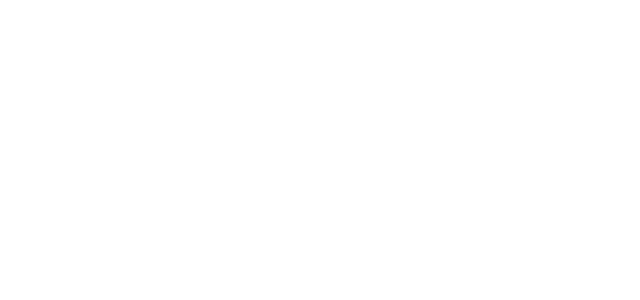
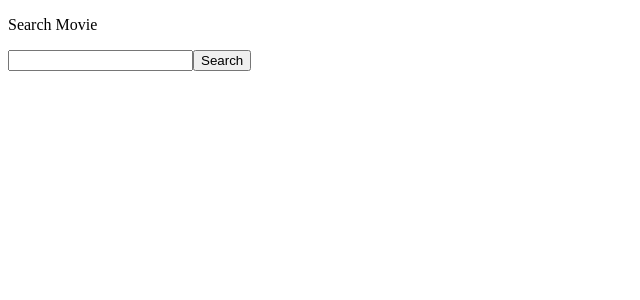
Before and after one commit to acciojob/movie-search-PavanTejaReddy1, a React app: page / in a window 1280 px wide. Shown: the top 300 px of the page, without its empty margins (0-640 px from the left). Built offline with nearby package versions, Linux system fonts and the light colour scheme.

Commit message:
Update App.js

```diff
--- a/src/components/App.js
+++ b/src/components/App.js
@@ -1,11 +1,58 @@
 
-import React from "react";
+import React, { useState } from "react";
 import './../styles/App.css';
 
 const App = () => {
+
+  const [input, setInput] = useState("");
+  const [movieDetails, setMovieDetails] = useState([]);
+  const [errMsg, setErrMsg] = useState("");
+
+  async function getMovieDetails(e) {
+    e.preventDefault();
+
+    setMovieDetails([]);
+    setErrMsg("");
+
+    try {
+      const dataRes = await fetch(
+        `https://www.omdbapi.com/?s=${input}&apikey=99eb9fd1`
+      );
+      const data = await dataRes.json();
+
+      if (data.Response === "False") {
+        setErrMsg("Invalid movie name. Please try again.");
+      } else {
+        setMovieDetails(data.Search);
+      }
+    } catch (err) {
+      setErrMsg("Invalid movie name. Please try again.");
+    }
+  }
+
   return (
     <div>
-        {/* Do not remove the main div */}
+      <p>Search Movie</p>
+
+      <form onSubmit={getMovieDetails}>
+        <input
+          type="text"
+          value={input}
+          onChange={(e) => setInput(e.target.value)}
+        />
+        <input type="submit" value="Search" />
+      </form>
+
+      {errMsg && <p className="error">{errMsg}</p>}
+
+      {movieDetails.map((movie) => (
+        <div key={movie.imdbID}>
+          <p>
+            {movie.Title} ({movie.Year})
+          </p>
+          <img src={movie.Poster} alt={movie.Title} />
+        </div>
+      ))}
     </div>
   )
 }
```
